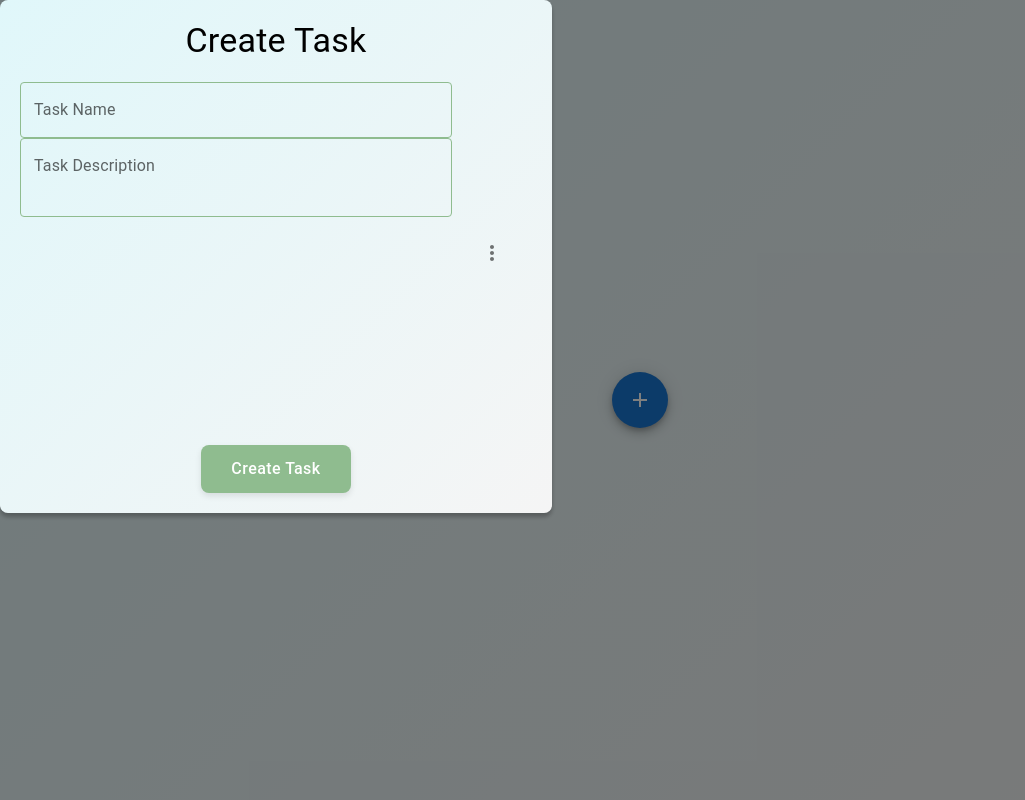
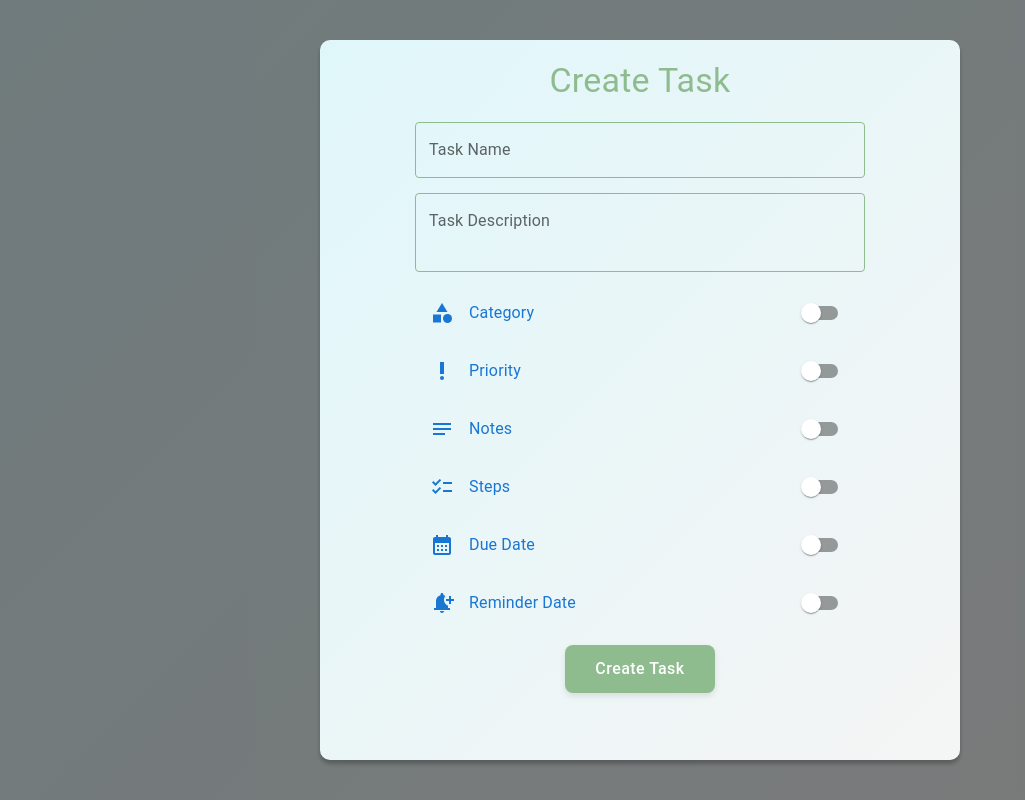
Before and after one commit to rymbowman/Task-Management-App---Frontend, a React (Vite) app in the folder Checkbox-Frontend/: page /dashboard in a window 1280 px wide. Both pictures are taken after a click on the button "add". Shown: the whole page, without its empty margins (0-1025 px from the left). Built offline with nearby package versions, Linux system fonts and the light colour scheme.

Commit message:
Update styling and layout of the create task modal

```diff
--- a/Checkbox-Frontend/src/components/create-task/CreateTask.jsx
+++ b/Checkbox-Frontend/src/components/create-task/CreateTask.jsx
@@ -1,8 +1,7 @@
-import { Box, Collapse, IconButton, styled, Typography } from "@mui/material";
+import { Box, styled, Typography } from "@mui/material";
 import InputBox from "../InputBox";
 import PrimaryBtn from "../PrimaryBtn";
 import { useState } from "react";
-import MoreVertIcon from "@mui/icons-material/MoreVert";
 import { handleChange, handleSubmit } from "./taskHelpers";
 import SwitchContainer from "./SwitchContainer";
 import PropTypes from "prop-types";
@@ -12,11 +11,20 @@ const TaskCreationContainer = styled(Box)({
   flexDirection: "column",
   alignItems: "center",
   gap: "20px",
-  width: "40%",
   padding: "20px",
   background: "linear-gradient(135deg, #e0f7fa 0%, #f5f5f5 100%)",
-  borderRadius: "8px",
-  boxShadow: "0px 4px 4px rgba(0, 0, 0, 0.25)",
+  overflow: "auto",
+  height: "100%",
+  width: "100%",
+  scrollbarWidth: "thin",
+  overflowY: "scroll",
+});
+
+const MainInfoContainer = styled(Box)({
+  display: "flex",
+  flexDirection: "column",
+  gap: "15px",
+  width: "75%",
 });
 
 const CreateTask = ({ handleClose }) => {
@@ -31,13 +39,13 @@ const CreateTask = ({ handleClose }) => {
     notes: "",
     reminder: null,
   });
-  const [openTaskDetails, setOpenTaskDetails] = useState(false);
 
   return (
     <TaskCreationContainer>
-      <Typography variant="h4">Create Task</Typography>
-      <Box display={"flex"} gap={"20px"}>
-        <Box>
+      <Typography variant="h4" style={{ color: "#8FBC8F" }}>
+        Create Task
+      </Typography>
+      <MainInfoContainer>
         <InputBox
           label={"Task Name"}
           name="title"
@@ -56,17 +64,12 @@ const CreateTask = ({ handleClose }) => {
           multiline={true}
           rows={2}
         />
-        </Box>
-        <IconButton onClick={() => setOpenTaskDetails(!openTaskDetails)}>
-          <MoreVertIcon />
-        </IconButton>
-        <Collapse in={openTaskDetails} timeout="auto" orientation="horizontal">
+      </MainInfoContainer>
       <SwitchContainer
         createTaskValues={createTaskValues}
         setCreateTaskValues={setCreateTaskValues}
       />
-        </Collapse>
-      </Box>
+      <Box>
         <PrimaryBtn
           buttonText={"Create Task"}
           onClick={() => {
@@ -74,6 +77,7 @@ const CreateTask = ({ handleClose }) => {
             handleClose();
           }}
         />
+      </Box>
     </TaskCreationContainer>
   );
 };
--- a/Checkbox-Frontend/src/components/create-task/TaskModal.jsx
+++ b/Checkbox-Frontend/src/components/create-task/TaskModal.jsx
@@ -1,8 +1,27 @@
-import { Fab, Modal, Tooltip } from "@mui/material";
+import { Box, Fab, Modal, styled, Tooltip } from "@mui/material";
 import AddIcon from "@mui/icons-material/Add";
 import { useState } from "react";
 import CreateTask from "./CreateTask";
 
+const ModalMainContainer = styled(Modal)({
+  position: "fixed",
+  margin: "auto",
+  width: "50%",
+  height: "90%",
+  borderRadius: "10px",
+  boxShadow: "0px 4px 4px rgba(0, 0, 0, 0.25)",
+});
+
+const ModalContentContainer = styled(Box)({
+  display: "flex",
+  flexDirection: "column",
+  justifyContent: "center",
+  height: "100%",
+  alignItems: "center",
+  overflow: "auto",
+  borderRadius: "10px",
+  gap: "15px",
+});
 const TaskModal = () => {
   const [open, setOpen] = useState(false);
   const handleOpen = () => setOpen(true);
@@ -14,14 +33,11 @@ const TaskModal = () => {
           <AddIcon />
         </Fab>
       </Tooltip>
-      <Modal
-        open={open}
-        onClose={handleClose}
-        aria-labelledby="modal-modal-title"
-        aria-describedby="modal-modal-description"
-      >
-        <CreateTask handleClose={handleClose} />
-      </Modal>
+      <ModalMainContainer open={open} onClose={handleClose}>
+        <ModalContentContainer>
+          <CreateTask handleClose={handleClose} />
+        </ModalContentContainer>
+      </ModalMainContainer>
     </>
   );
 };
--- a/Checkbox-Frontend/src/styles/App.css
+++ b/Checkbox-Frontend/src/styles/App.css
@@ -1,3 +1,7 @@
+* {
+  box-sizing: border-box;
+}
+
 body {
   margin: 0;
   padding: 0;
```
Lines whose indentation alone changed are shown as unchanged.
